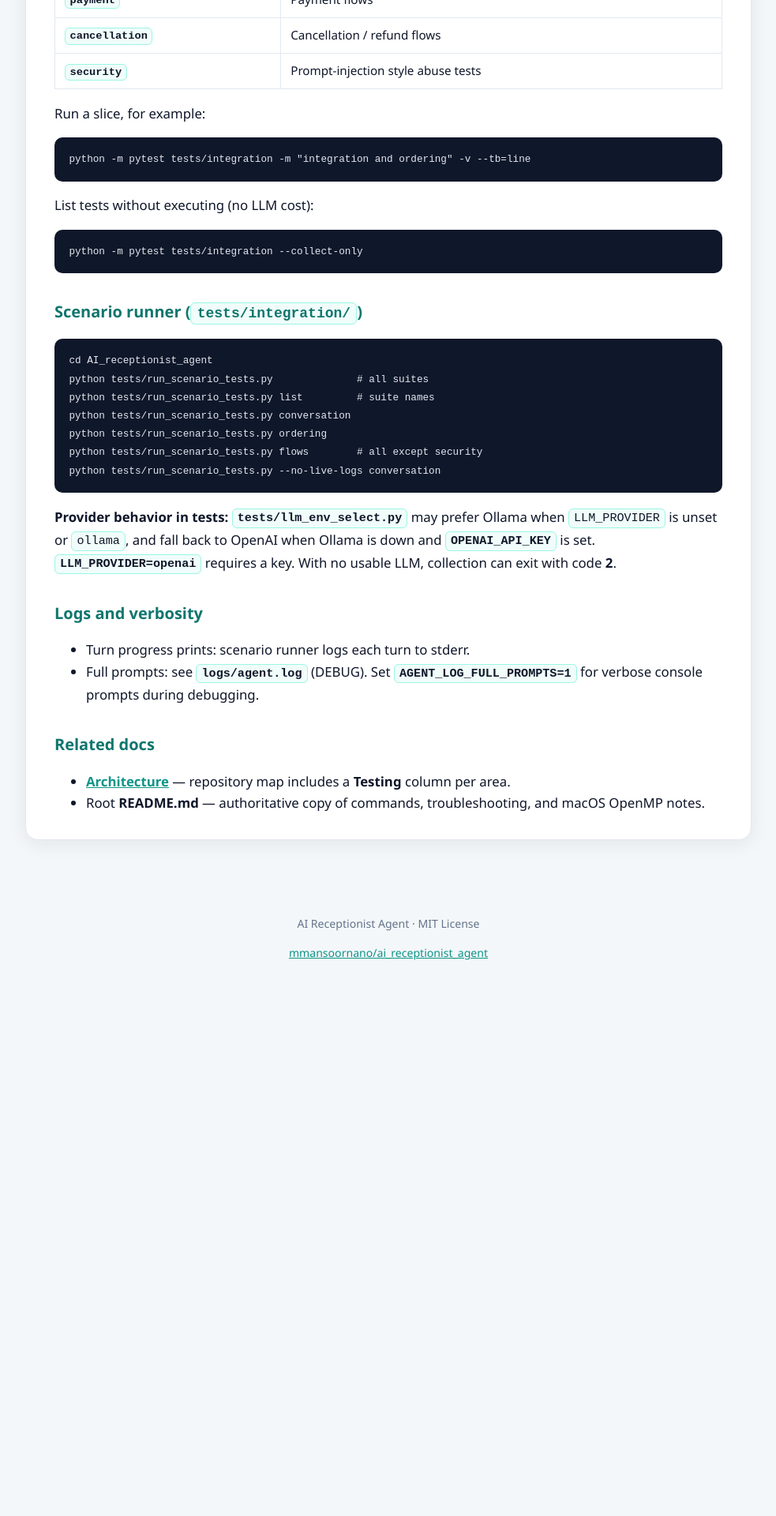
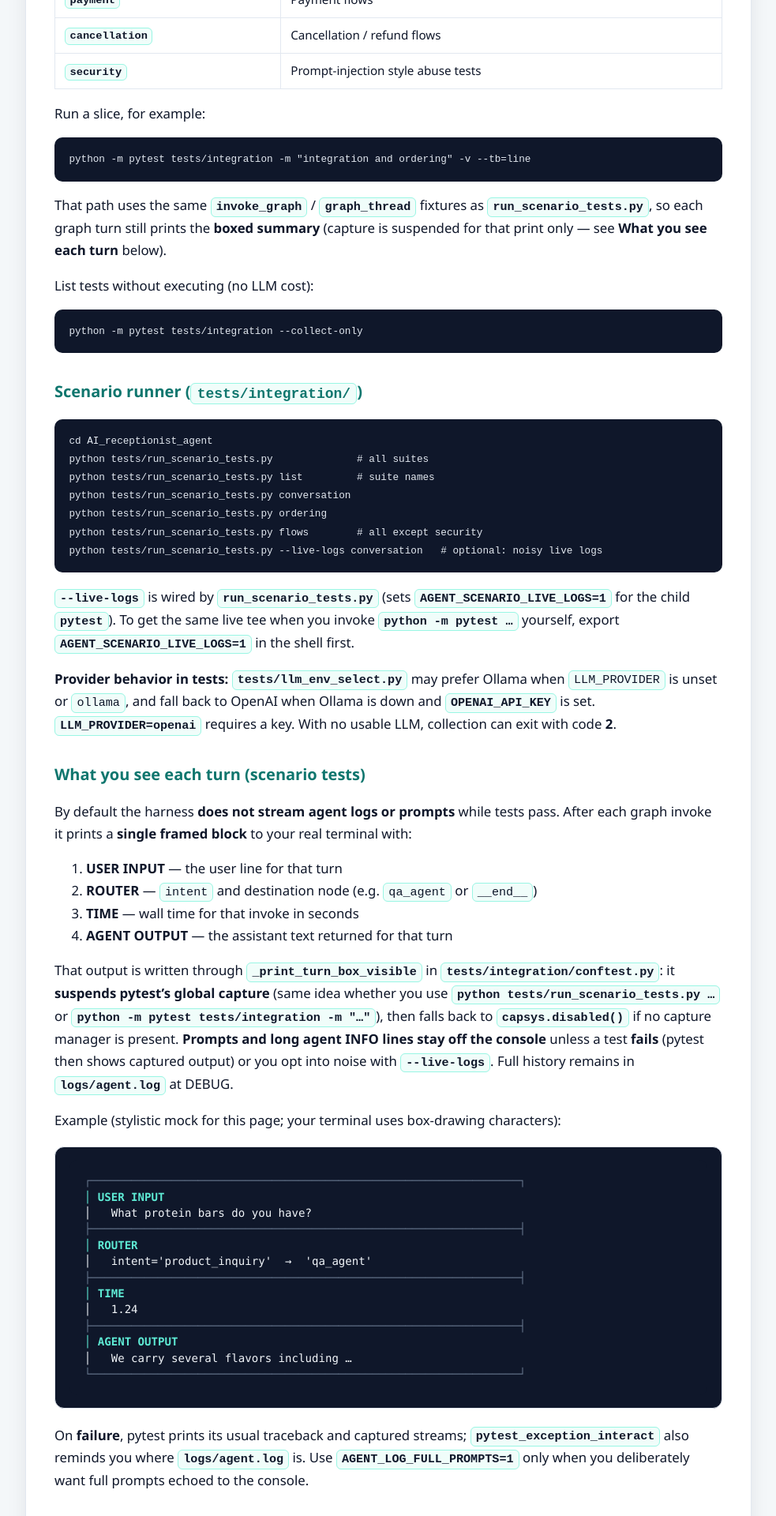
Before and after one commit to mmansoornano/ai_receptionist_agent, a Jekyll site: the page built from docs/testing.md, in a window 1280 px wide. Shown: the part 1143-3063 px from the top of the page at 79% size, without its empty margins (148-1131 px from the left). Built offline with Jekyll 4.4.1, drawn with Linux system fonts in a browser that asks for light colours; before the commit the page ends 2408 px from its top, so only the background shows below that; some of the changed text lies outside the part shown.

Commit message:
Update documentation and test scripts for improved clarity and functionality
- Revised the README to clarify the use of `--live-logs` for streaming logs during scenario tests, enhancing user understanding of logging behavior.
- Updated architecture documentation to link to the new testing page, providing better access to testing resources.
- Enhanced testing documentation to describe the output format of scenario tests, including the new boxed summary for each turn.
- Improved CSS styles for scenario turn mockups to enhance visual presentation in documentation.

````diff
--- a/docs/assets/css/docs.css
+++ b/docs/assets/css/docs.css
@@ -273,6 +273,40 @@ body {
   height: auto;
 }
 
+.scenario-turn-mock {
+  margin: 1.25rem 0;
+  border-radius: 12px;
+  border: 1px solid var(--border);
+  background: #0f172a;
+  color: #e2e8f0;
+  font-family: ui-monospace, SFMono-Regular, Menlo, Monaco, monospace;
+  font-size: 0.8rem;
+  line-height: 1.45;
+  padding: 1rem 1.15rem;
+  text-align: left;
+  overflow-x: auto;
+}
+
+.scenario-turn-mock .sm-muted {
+  color: #64748b;
+}
+
+.scenario-turn-mock .sm-label {
+  color: #5eead4;
+  font-weight: 700;
+}
+
+.scenario-turn-mock .sm-body {
+  color: #f1f5f9;
+}
+
+.scenario-turn-mock-pre {
+  margin: 0;
+  font: inherit;
+  white-space: pre;
+  color: inherit;
+}
+
 @media (max-width: 640px) {
   .site-nav a.nav-github { margin-left: 0; }
 }
--- a/docs/testing.md
+++ b/docs/testing.md
@@ -34,6 +34,8 @@ Run a slice, for example:
 python -m pytest tests/integration -m "integration and ordering" -v --tb=line
 ```
 
+That path uses the same **`invoke_graph`** / **`graph_thread`** fixtures as **`run_scenario_tests.py`**, so each graph turn still prints the **boxed summary** (capture is suspended for that print only — see **What you see each turn** below).
+
 List tests without executing (no LLM cost):
 
 ```bash
@@ -49,17 +51,43 @@ python tests/run_scenario_tests.py list         # suite names
 python tests/run_scenario_tests.py conversation
 python tests/run_scenario_tests.py ordering
 python tests/run_scenario_tests.py flows        # all except security
-python tests/run_scenario_tests.py --no-live-logs conversation
+python tests/run_scenario_tests.py --live-logs conversation   # optional: noisy live logs
 ```
+
+**`--live-logs`** is wired by **`run_scenario_tests.py`** (sets **`AGENT_SCENARIO_LIVE_LOGS=1`** for the child **`pytest`**). To get the same live tee when you invoke **`python -m pytest …`** yourself, export **`AGENT_SCENARIO_LIVE_LOGS=1`** in the shell first.
 
 **Provider behavior in tests:** **`tests/llm_env_select.py`** may prefer Ollama when `LLM_PROVIDER` is unset or `ollama`, and fall back to OpenAI when Ollama is down and **`OPENAI_API_KEY`** is set. **`LLM_PROVIDER=openai`** requires a key. With no usable LLM, collection can exit with code **2**.
 
-## Logs and verbosity
+## What you see each turn (scenario tests)
 
-- Turn progress prints: scenario runner logs each turn to stderr.
-- Full prompts: see **`logs/agent.log`** (DEBUG). Set **`AGENT_LOG_FULL_PROMPTS=1`** for verbose console prompts during debugging.
+By default the harness **does not stream agent logs or prompts** while tests pass. After each graph invoke it prints a **single framed block** to your real terminal with:
+
+1. **USER INPUT** — the user line for that turn
+2. **ROUTER** — `intent` and destination node (e.g. `qa_agent` or `__end__`)
+3. **TIME** — wall time for that invoke in seconds
+4. **AGENT OUTPUT** — the assistant text returned for that turn
+
+That output is written through **`_print_turn_box_visible`** in **`tests/integration/conftest.py`**: it **suspends pytest’s global capture** (same idea whether you use **`python tests/run_scenario_tests.py …`** or **`python -m pytest tests/integration -m "…"`**), then falls back to **`capsys.disabled()`** if no capture manager is present. **Prompts and long agent INFO lines stay off the console** unless a test **fails** (pytest then shows captured output) or you opt into noise with **`--live-logs`**. Full history remains in **`logs/agent.log`** at DEBUG.
+
+Example (stylistic mock for this page; your terminal uses box-drawing characters):
+
+<div class="scenario-turn-mock" aria-hidden="true"><pre class="scenario-turn-mock-pre"><span class="sm-muted">┌────────────────────────────────────────────────────────────────┐</span>
+<span class="sm-label">│ USER INPUT</span>
+<span class="sm-body">│   What protein bars do you have?</span>
+<span class="sm-muted">├────────────────────────────────────────────────────────────────┤</span>
+<span class="sm-label">│ ROUTER</span>
+<span class="sm-body">│   intent='product_inquiry'  →  'qa_agent'</span>
+<span class="sm-muted">├────────────────────────────────────────────────────────────────┤</span>
+<span class="sm-label">│ TIME</span>
+<span class="sm-body">│   1.24</span>
+<span class="sm-muted">├────────────────────────────────────────────────────────────────┤</span>
+<span class="sm-label">│ AGENT OUTPUT</span>
+<span class="sm-body">│   We carry several flavors including …</span>
+<span class="sm-muted">└────────────────────────────────────────────────────────────────┘</span></pre></div>
+
+On **failure**, pytest prints its usual traceback and captured streams; **`pytest_exception_interact`** also reminds you where **`logs/agent.log`** is. Use **`AGENT_LOG_FULL_PROMPTS=1`** only when you deliberately want full prompts echoed to the console.
 
 ## Related docs
 
 - [Architecture]({{ site.canonical_docs_url }}/architecture.html) — repository map includes a **Testing** column per area.
-- Root **README.md** — authoritative copy of commands, troubleshooting, and macOS OpenMP notes.
+- Root **README.md** — authoritative commands and troubleshooting.
--- a/utils/logger.py
+++ b/utils/logger.py
@@ -14,7 +14,7 @@ def _minimal_test_logs() -> bool:
 
 
 # Set by ``tests/integration/conftest.py`` sessionstart: console shows only warnings/errors;
-# turn summaries go to stderr from the test harness (user message, arrows, reply, latency).
+# Turn summaries: integration conftest prints a framed box (user, router, time, reply) via capsys.disabled().
 _SCENARIO_TRACE_MODE = False
 
 
````
Also changed, not shown: docs/architecture.md (+1 -1 lines), tests/run_all_tests.py (+2 -13 lines), tests/run_scenario_tests.py (+4 -6 lines), README.md, 1 other file.
